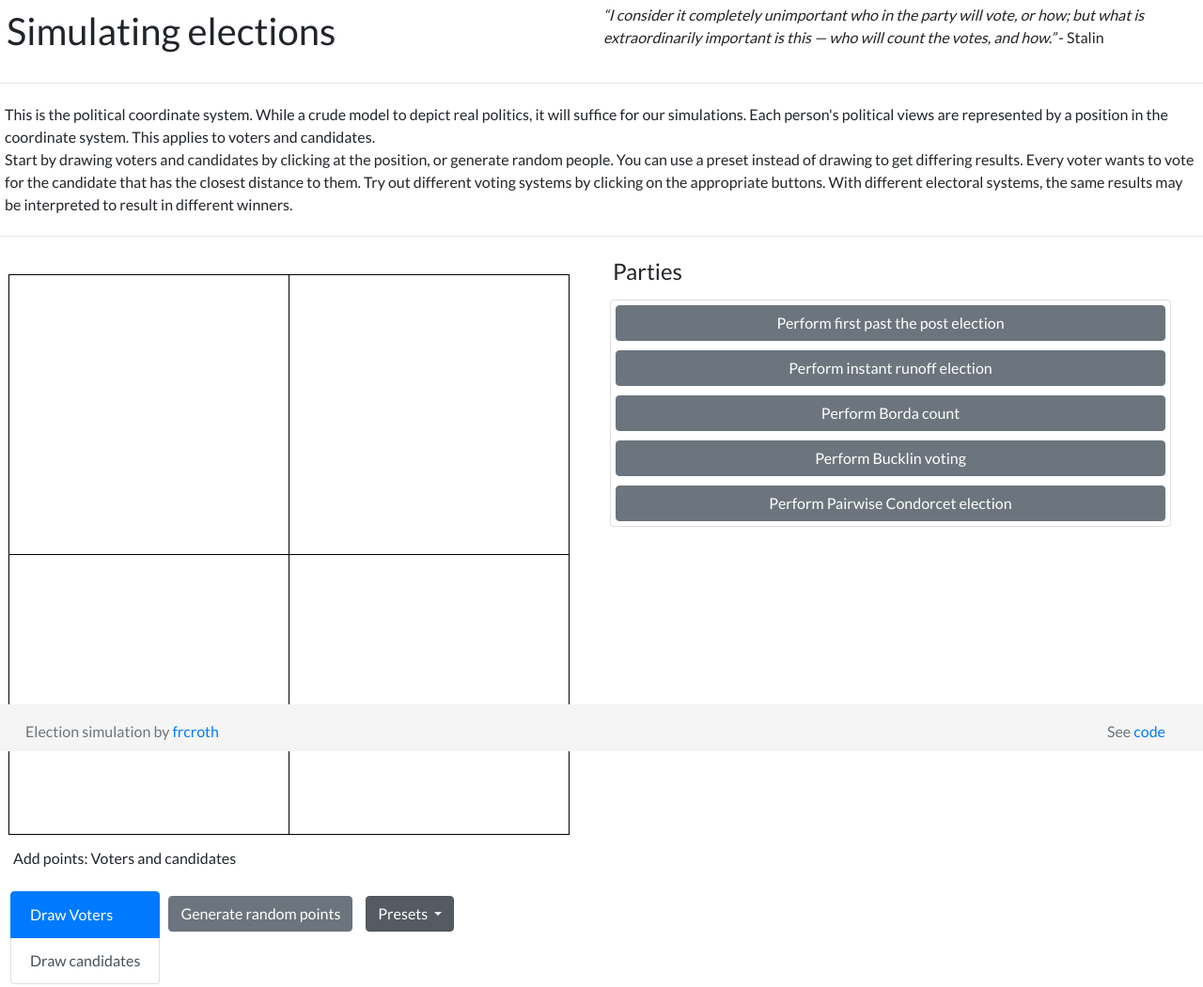
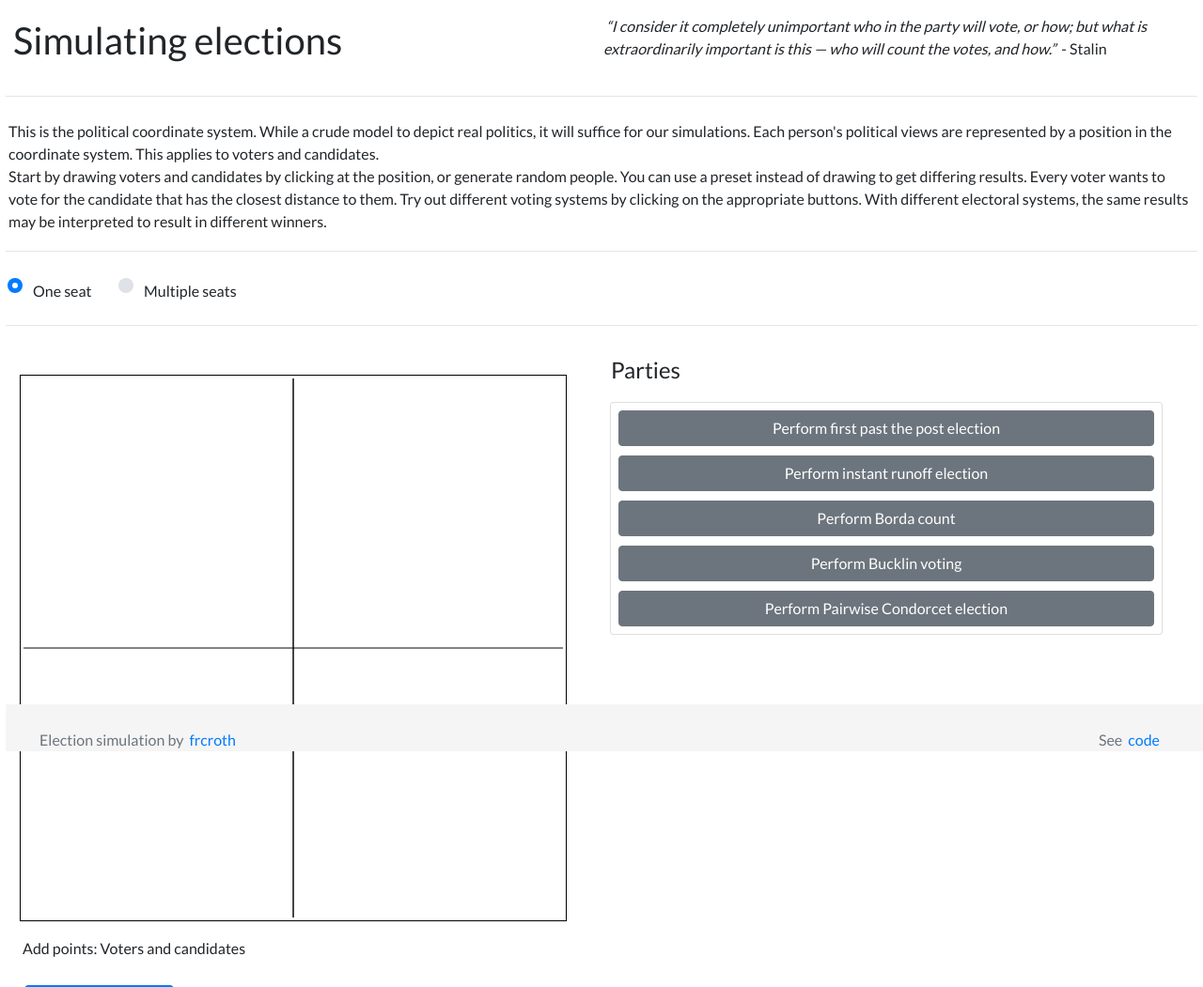
Before and after one commit to frcroth/elections, a plain HTML site: page index.html in a window 1280 px wide. Shown: the top 1051 px of the page at 94% size. Drawn offline with nearby package versions, Linux system fonts and the light colour scheme.

Commit message:
Add mode selector

```diff
--- a/css/custom.css
+++ b/css/custom.css
@@ -1,5 +1,6 @@
 * {
     font-family: 'Lato', sans-serif;
+    padding: 3px
 }
 
 div {
@@ -8,18 +9,6 @@ div {
 
 li {
     list-style-type: none
-}
-
-h1 {
-    padding: 5px
-}
-
-h4 {
-    padding: 5px
-}
-
-p {
-    padding: 5px
 }
 
 canvas#coordinate-system {
--- a/index.html
+++ b/index.html
@@ -43,6 +43,15 @@
         Every voter wants to vote for the candidate that has the closest distance to them. Try out different voting
         systems by clicking on the appropriate buttons. With different electoral systems, the same results may be
         interpreted to result in different winners.</p>
+    <hr />
+    <div class="custom-control custom-radio custom-control-inline">
+        <input type="radio" id="oneSeatRadio" name="multiOneSeatRadio" class="custom-control-input" checked="true">
+        <label class="custom-control-label" for="oneSeatRadio">One seat</label>
+      </div>
+      <div class="custom-control custom-radio custom-control-inline">
+        <input type="radio" id="multiSeatRadio" name="multiOneSeatRadio" class="custom-control-input">
+        <label class="custom-control-label" for="multiSeatRadio">Multiple seats</label>
+      </div>
     <hr />
     <div class="row main-row">
         <div class="col-sm" id="coordinate-system-row">
```
